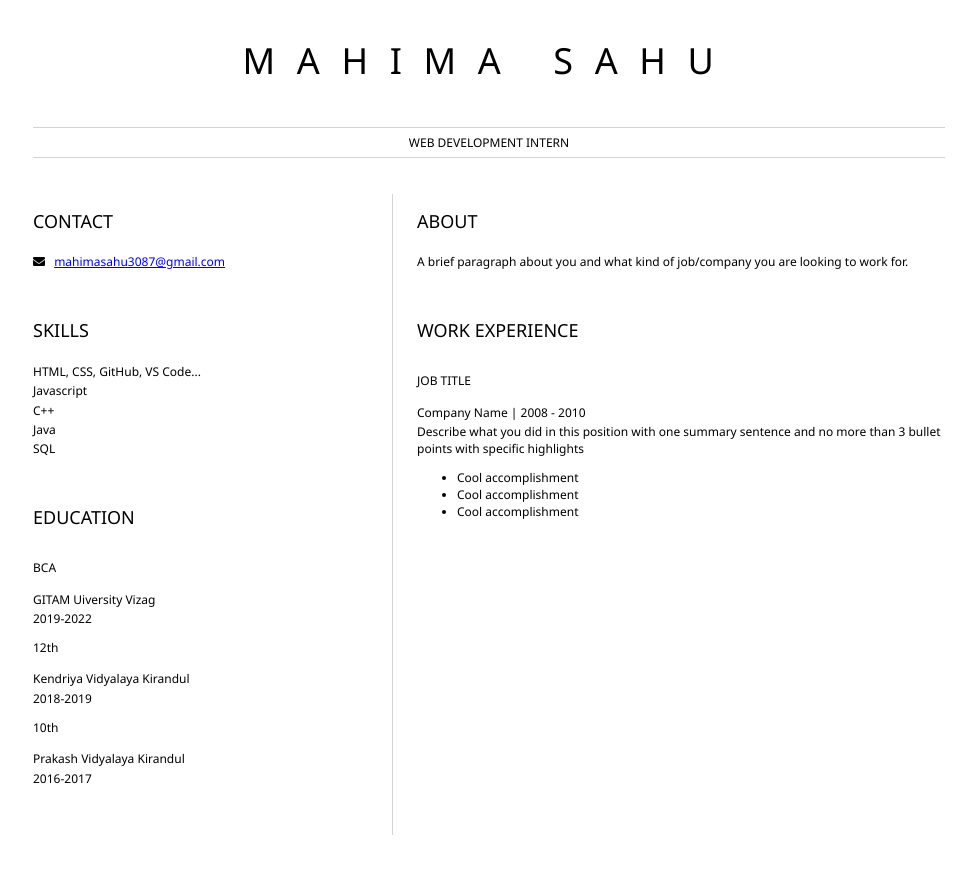
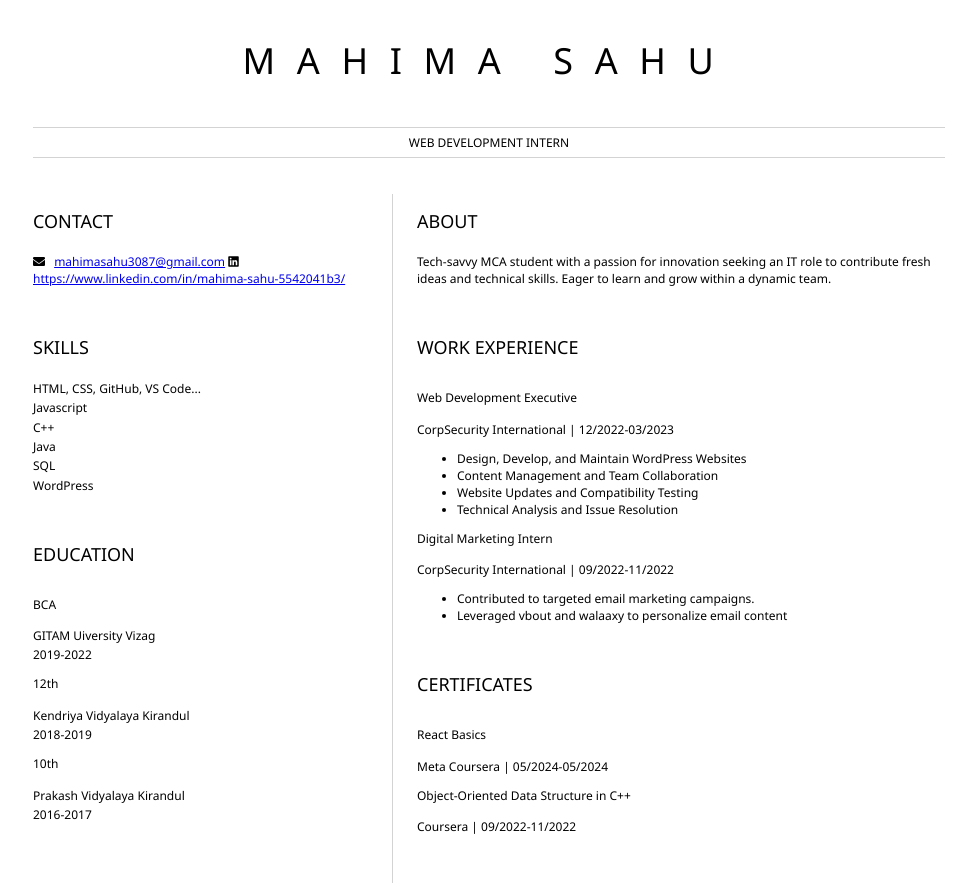
Before and after one commit to mahimasahu3/resume, a plain HTML site: page index.html in a window 1280 px wide. Shown: the whole page, without its empty margins (151-1123 px from the left). Before the commit the page ends 835 px from the top, so only its background shows below. Drawn offline with Linux system fonts and the light colour scheme.

Commit message:
certificates update

```diff
--- a/index.html
+++ b/index.html
@@ -21,6 +21,8 @@
                     <p>
                         <i class="fa fa-envelope" aria-hidden="true"></i>
                         <a href="mailto:mahimasahu3087@gmail.com">mahimasahu3087@gmail.com</a>
+                        <i class="fab fa-linkedin" aria-hidden="true"></i>
+                        <a href="https://www.linkedin.com/in/mahima-sahu-5542041b3/">https://www.linkedin.com/in/mahima-sahu-5542041b3/</a>
                     </p>
 				</section>
 				<section>
@@ -31,6 +33,7 @@
                     <p>C++</p>
                     <p>Java</p>
                     <p>SQL</p>
+                    <p>WordPress</p>
 				</section>
 				<section>
 					<h2>EDUCATION</h2>
@@ -62,23 +65,59 @@
 				<section>
 					<h2>ABOUT</h2>
 					<!-- about you -->
-                    <p>A brief paragraph about you and what kind of job/company you are looking to work for.</p>
+                    <p>Tech-savvy MCA student with a passion for innovation seeking an IT role to contribute fresh
+                        ideas and technical skills. Eager to learn and grow within a dynamic team.
+                        </p>
 				</section>
 				<section>
 					<h2>WORK EXPERIENCE</h2>
 					<!-- your work experience -->
-                    <h3>JOB TITLE</h3>
+                    <h3>Web Development Executive</h3>
                     <p>
-                            Company Name | 2008 - 2010
+                            CorpSecurity International | 12/2022-03/2023
+
                     </p>
                     <p>
-                            Describe what you did in this position with one summary sentence and no more than 3 bullet points with specific highlights
+
+                    <ul>
+                            <li>Design, Develop, and Maintain WordPress Websites</li>
+                            <li>Content Management and Team Collaboration</li>
+                            <li>Website Updates and Compatibility Testing</li>
+                            <li>Technical Analysis and Issue Resolution</li>
+                    </ul>
+
+                    <h3>Digital Marketing Intern</h3>
+                    <p>
+                            CorpSecurity International | 09/2022-11/2022
+
                     </p>
+                    <p>
+
                     <ul>
-                            <li>Cool accomplishment</li>
-                            <li>Cool accomplishment</li>
-                            <li>Cool accomplishment</li>
+                            <li>Contributed to targeted email marketing
+                                campaigns.</li>
+                            <li>Leveraged vbout and walaaxy to personalize email
+                                content
+                                </li>
+
                     </ul>
+				</section>
+
+                <section>
+					<h2>CERTIFICATES</h2>
+
+                    <h3>React Basics</h3>
+                    <p>
+                            Meta Coursera | 05/2024-05/2024
+                    </p>
+                    <p>
+
+                    <h3>Object-Oriented Data Structure in C++</h3>
+                    <p>
+                            Coursera | 09/2022-11/2022
+                    </p>
+                    <p>
+
 				</section>
 			</article>
 		</main>
```
